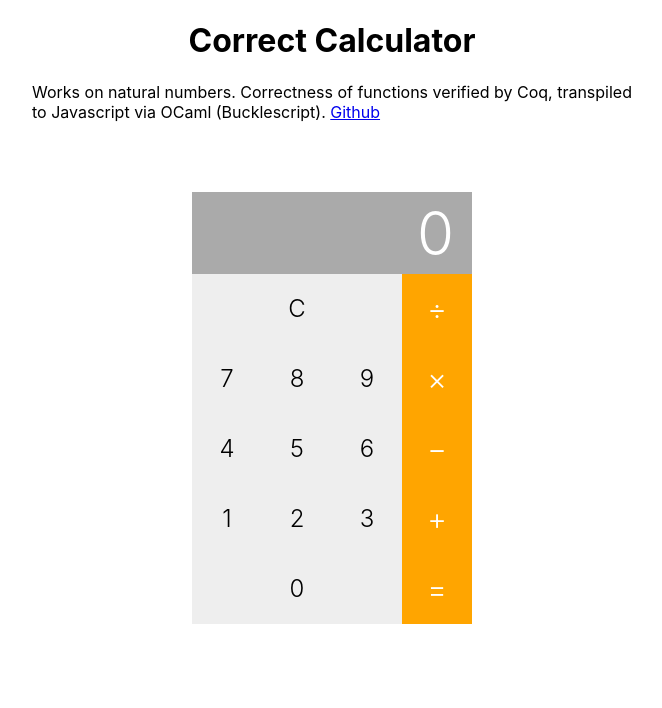
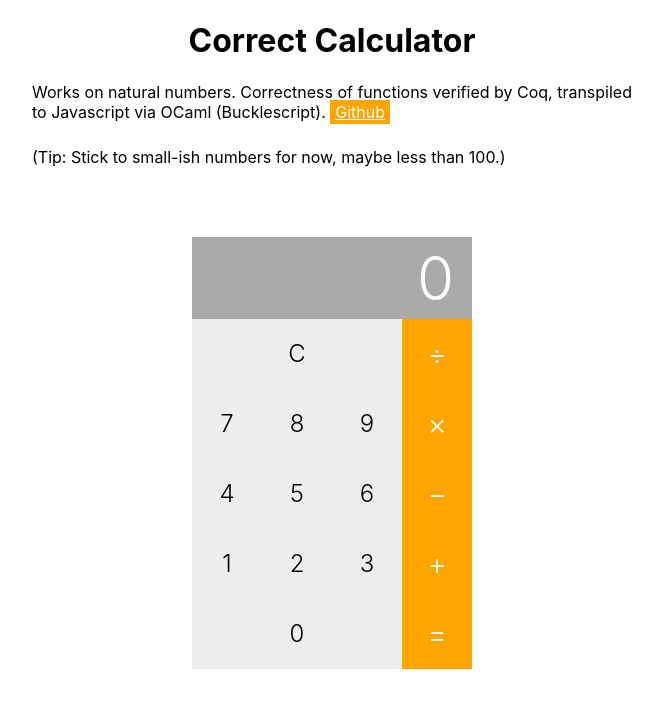
Before and after one commit to prayerslayer/correct-calculator, a React app: page / in a window 1280 px wide. Shown: the top 708 px of the page, without its empty margins (308-970 px from the left). Built offline with nearby package versions, Linux system fonts and the light colour scheme.

Commit message:
Style and tip

```diff
--- a/src/App.jsx
+++ b/src/App.jsx
@@ -2,11 +2,30 @@ import React from 'react';
 import Calculator from './Calculator';
 import styled from 'styled-components';
 
+const Link = styled.a`
+  background: orange;
+  color: white;
+  padding: 2px 5px;
+
+  &:visited {
+    background: #aaa;
+  }
+
+  &:hover, &:active, &:focus {
+    background: darkorange;
+    color: white;
+  }
+`;
+
 const Paragraph = styled.p`
+  font-family: -apple-system, BlinkMacSystemFont, 'Segoe UI', Roboto, Helvetica,
+    Arial, sans-serif, 'Apple Color Emoji', 'Segoe UI Emoji', 'Segoe UI Symbol';
   max-width: 600px;
   margin: 0 auto;
-  font-family: -apple-system, BlinkMacSystemFont, 'Segoe UI', Roboto, Helvetica,
-    Arial, sans-serif, 'Apple Color Emoji', 'Segoe UI Emoji', 'Segoe UI Symbol';
+
+  & + p {
+    margin-top: 25px;
+  }
 `;
 
 const Danger = Paragraph.extend`
@@ -34,7 +53,7 @@ export default class App extends React.Component {
   }
   render() {
     if (this.state.error !== null) {
-      return <Danger>Error: {this.state.error.message}</Danger>
+      return <Danger>Error: {this.state.error.message}</Danger>;
     }
     return (
       <main>
@@ -42,9 +61,12 @@ export default class App extends React.Component {
         <Paragraph>
           Works on natural numbers. Correctness of functions verified by Coq,
           transpiled to Javascript via OCaml (Bucklescript).{' '}
-          <a href="https://github.com/prayerslayer/correct-calculator">
+          <Link href="https://github.com/prayerslayer/correct-calculator">
             Github
-          </a>
+          </Link>
+        </Paragraph>
+        <Paragraph>
+          (Tip: Stick to small-ish numbers for now, maybe less than 100.)
         </Paragraph>
         <Spacer />
         <Calculator />
```
